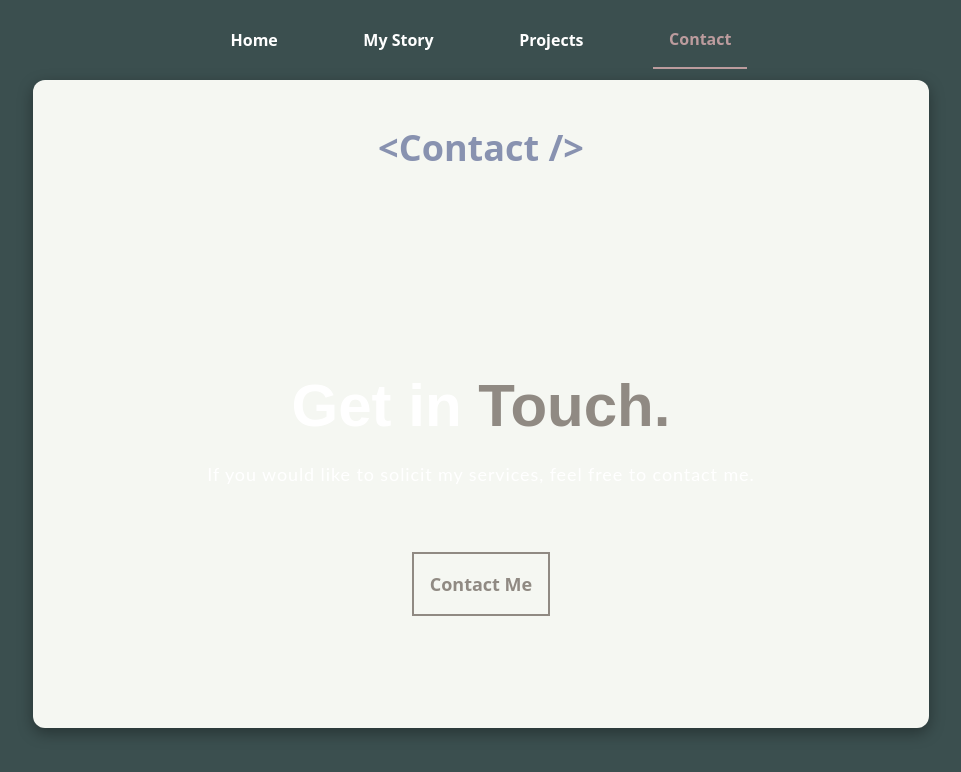
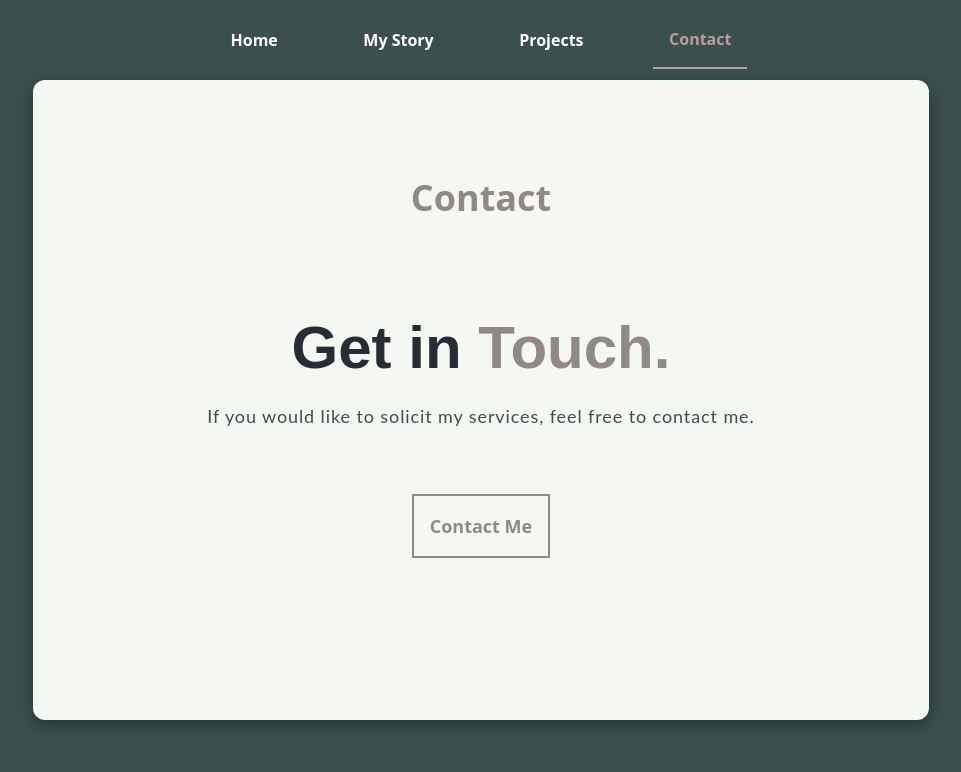
Before and after one commit to Tales-1/Portfolio, a React (Create React App) app: page /contact in a window 1280 px wide. Shown: the top 772 px of the page, without its empty margins (159-1120 px from the left). Built offline with nearby package versions, Linux system fonts and the light colour scheme.

Commit message:
Removed motion tag and restyled

```diff
--- a/src/pages/Contact.tsx
+++ b/src/pages/Contact.tsx
@@ -3,16 +3,11 @@ import { motion } from "framer-motion"
 const Contact:React.FC= () => {
 
     return (
-        <motion.section
-            className="relative grid place-items-center w-full gap-28"
-            initial={{opacity:0, y:-100}}
-            animate={{opacity:1, y:0, transition:{duration:.5,delay:0.5}}}
-            exit={{y:200, opacity:0, transition:{duration:0.5}}}>
-
-                <h1 className="text-center font-bold text-3xl lg:text-4xl text-[#8892b0] w-full py-12">&#60;Contact /&gt;</h1>
+        <section className="relative grid place-items-center w-full h-[80vh] py-12">
+                <h1 className="text-center font-bold text-3xl lg:text-4xl text-react w-full py-12">Contact</h1>
                 <div className="m-auto text-center flex flex-col gap-6 items-center w-4/5 py-12 text-white">
-                    <h2 className="text-4xl lg:text-6xl font-poppins font-bold">Get in <span className="text-react">Touch.</span></h2>
-                    <p className="text-lg font-body tracking-wider">If you would like to solicit my services, feel free to contact me.  </p>
+                    <h2 className="text-4xl lg:text-6xl font-poppins font-bold text-title">Get in <span className="text-react">Touch.</span></h2>
+                    <p className="text-lg font-body tracking-wider text-body">If you would like to solicit my services, feel free to contact me.  </p>
                     <a href="mailto:jawad.nazir248@gmail.com">
                         <button className="border-2 border-react p-[1rem] w-fit mt-10 mb-16 text-react font-bold lg:text-lg cursor-pointer">
                             Contact Me
@@ -20,7 +15,7 @@ const Contact:React.FC= () => {
                     </a>
                 </div>
 
-        </motion.section>
+        </section>
     )
 }
 
```
